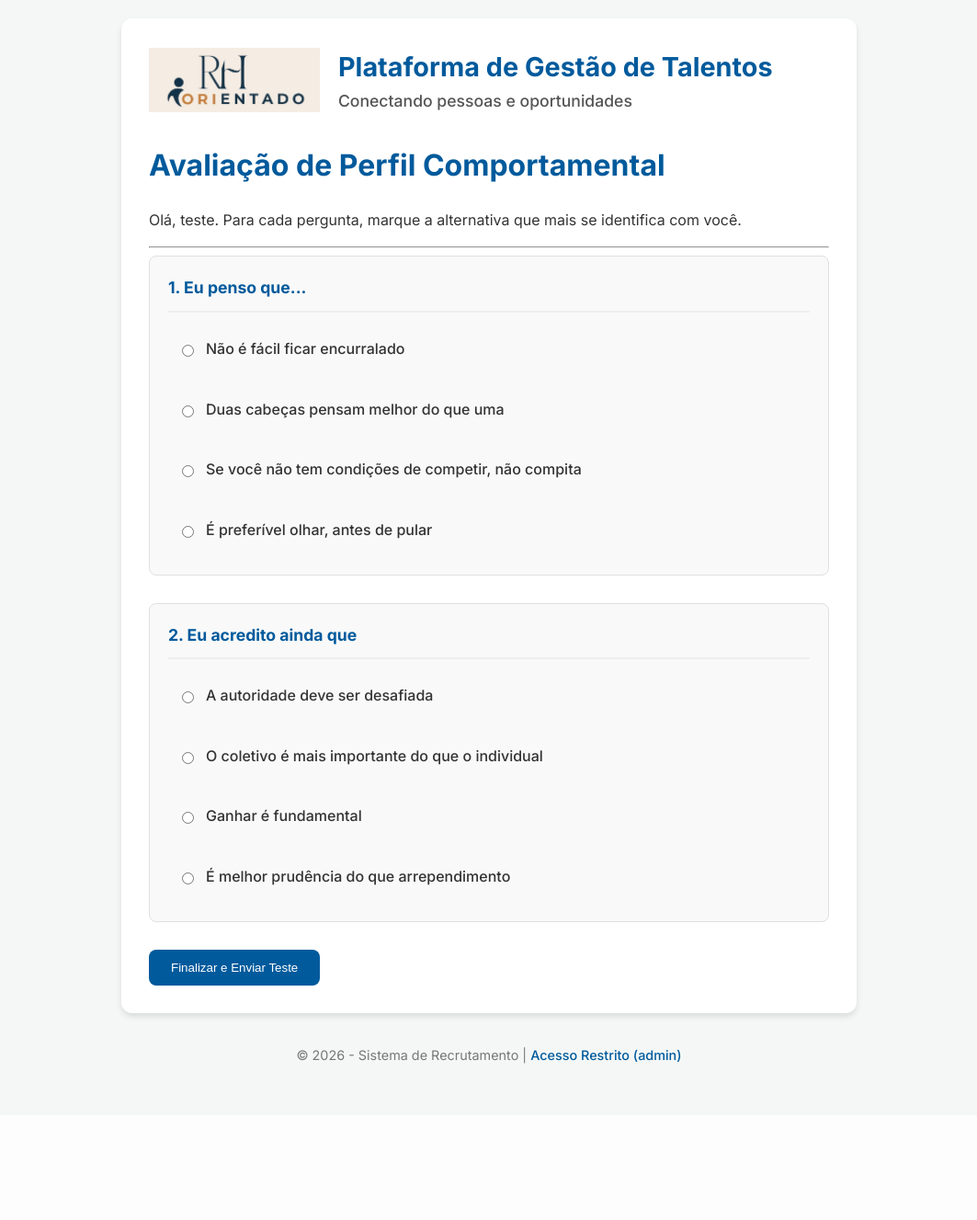
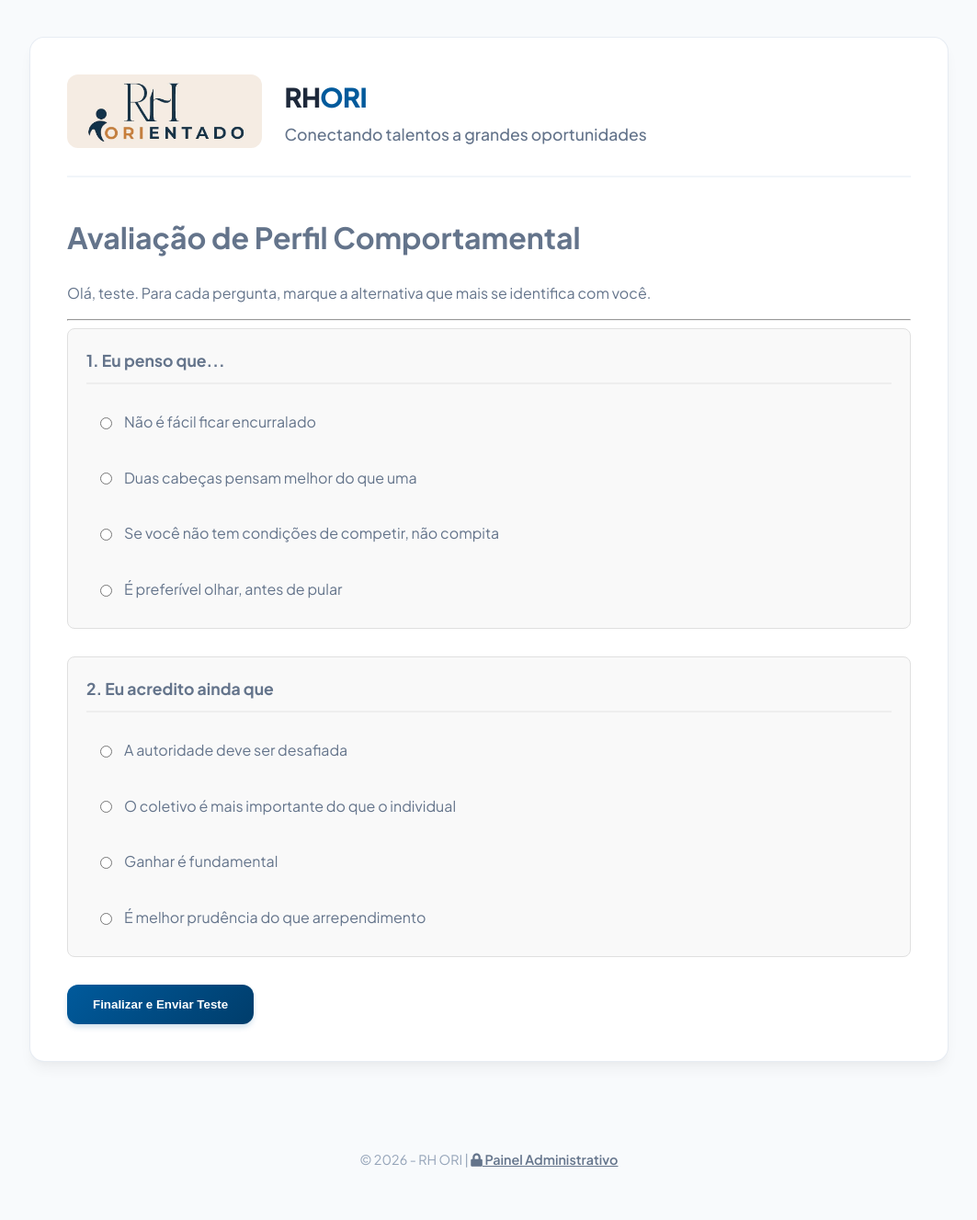
Before and after one commit to SutterDorneles/sistema-recrutamento-django, a Django app: page /candidato/4/teste/ in a window 1280 px wide. Shown: the whole page at 92% size, without its empty margins (108-1171 px from the left). Before the commit the page ends 1157 px from the top, so only its background shows below. Run offline with Django 4.2, Linux system fonts and the light colour scheme; data comes from the database, SQL or seed files in the repository.

Commit message:
Mudanças no visual

```diff
--- a/vagas/templates/base.html
+++ b/vagas/templates/base.html
@@ -4,223 +4,178 @@
 <head>
     <meta charset="UTF-8">
     <meta name="viewport" content="width=device-width, initial-scale=1.0">
-    <!-- Usando a fonte Inter do Google Fonts para um visual mais moderno -->
+
+    <!-- ✅ RESOLUÇÃO DO WHATSAPP: Configuração do Card de Compartilhamento -->
+    <title>{% block title %}Trabalhe Conosco | RH ORI{% endblock %}</title>
+    <meta property="og:title" content="Trabalhe Conosco - RH ORI">
+    <meta property="og:description" content="Encontre sua próxima oportunidade profissional em nosso portal de vagas.">
+    <meta property="og:type" content="website">
+    <meta property="og:url" content="{{ request.build_absolute_uri }}">
+    <meta property="og:image" content="https://www.rhori.com.br/static/vagas/images/logo.jpg"> <!-- Certifique-se que este link da logo funciona publicamente -->
+
+    <!-- Fontes Modernas -->
     <link rel="preconnect" href="https://fonts.googleapis.com">
     <link rel="preconnect" href="https://fonts.gstatic.com" crossorigin>
-    <link href="https://fonts.googleapis.com/css2?family=Inter:wght@400;500;700&display=swap" rel="stylesheet">
+    <link href="https://fonts.googleapis.com/css2?family=Plus+Jakarta+Sans:wght@400;500;600;700;800&display=swap" rel="stylesheet">
 
-    <!-- CORREÇÃO: Adicionado de volta o link para a biblioteca de ícones (Font Awesome) -->
+    <!-- Font Awesome -->
     <link rel="stylesheet" href="https://cdnjs.cloudflare.com/ajax/libs/font-awesome/5.15.4/css/all.min.css">
 
     <link rel="icon" href="{% static 'vagas/images/favicon.png' %}" type="image/png">
 
-    <title>{% block title %}Sistema de Recrutamento{% endblock %}</title>
-
     <style>
-        /* Reset básico e definição da fonte */
         :root {
             --cor-primaria: #005A9C;
-            --cor-secundaria: #25D366;
-            --cor-fundo: #f4f7f6;
-            --cor-texto: #333;
-            --cor-cartao: #ffffff;
-            --sombra-suave: 0 4px 6px rgba(0, 0, 0, 0.1);
+            --cor-primaria-light: #3b82f6;
+            --cor-fundo: #f8fafc;
+            --cor-texto-bold: #1e293b;
+            --cor-texto-corpo: #64748b;
+            --cor-branca: #ffffff;
+            --radius: 16px;
+            --sombra-premium: 0 10px 15px -3px rgba(0, 0, 0, 0.05), 0 4px 6px -2px rgba(0, 0, 0, 0.02);
         }
 
         body {
-            font-family: 'Inter', sans-serif;
+            font-family: 'Plus Jakarta Sans', sans-serif;
             background-color: var(--cor-fundo);
-            color: var(--cor-texto);
+            color: var(--cor-texto-corpo);
             margin: 0;
-            padding: 20px;
+            padding: 0;
             line-height: 1.6;
             display: flex;
             flex-direction: column;
             min-height: 100vh;
+        }
+
+        /* Container Principal com Estilo Card Premium */
+        .container {
+            max-width: 1000px;
+            margin: 40px auto;
+            padding: 40px;
+            background-color: var(--cor-branca);
+            border-radius: var(--radius);
+            box-shadow: var(--sombra-premium);
+            border: 1px solid rgba(226, 232, 240, 0.8);
+            flex-grow: 1;
+            width: 95%;
             box-sizing: border-box;
         }
 
-        /* Container principal */
-        .container {
-            max-width: 800px;
-            margin: 0 auto;
-            padding: 30px;
-            background-color: var(--cor-cartao);
-            border-radius: 12px;
-            box-shadow: var(--sombra-suave);
-            flex-grow: 1;
-            width: 100%;
-            box-sizing: border-box;
-        }
-
-        /* --- ESTILOS DO CABEÇALHO ATUALIZADOS --- */
+        /* Header Modernizado */
         .site-header {
             display: flex;
             align-items: center;
-            gap: 20px;
-            margin-bottom: 30px;
-        }
-        .site-header img {
-            height: 70px;
-            flex-shrink: 0; /* Impede que a imagem encolha */
-        }
-        .site-header .header-text h1 {
-            margin: 0;
-            color: var(--cor-primaria);
-            font-size: 1.8em;
-        }
-        .site-header .header-text h2 {
-            margin: 0;
-            font-weight: 500;
-            color: #555;
-            font-size: 1.1em;
+            gap: 24px;
+            margin-bottom: 40px;
+            padding-bottom: 30px;
+            border-bottom: 2px solid #f1f5f9;
         }
 
-        /* --- REGRA DE RESPONSIVIDADE PARA ECRÃS PEQUENOS --- */
-        @media (max-width: 600px) {
-            .site-header {
-                flex-direction: column; /* Empilha o logótipo e o texto */
-                text-align: center;     /* Centraliza o texto */
-            }
-            .site-header .header-text h1 {
-                font-size: 1.5em; /* Ajusta o tamanho da fonte para telemóveis */
-            }
-            .site-header .header-text h2 {
-                font-size: 1em;
-            }
-        }
-        /* --- FIM DA ATUALIZAÇÃO --- */
-
-        /* Títulos */
-        h1, h2, h3 {
-            color: var(--cor-primaria);
-            margin-top: 0;
+        .site-header img {
+            height: 80px;
+            border-radius: 12px;
+            transition: transform 0.3s ease;
         }
 
-        /* Links */
-        a {
-            color: var(--cor-primaria);
-            text-decoration: none;
-            font-weight: 500;
-        }
-        a:hover {
-            text-decoration: underline;
+        .site-header img:hover {
+            transform: scale(1.05);
         }
 
-        /* Botões */
-        .btn {
-            display: inline-block;
-            background-color: var(--cor-primaria);
-            color: white;
-            padding: 12px 24px;
-            border: none;
-            border-radius: 8px;
-            cursor: pointer;
-            text-align: center;
-            font-weight: 500;
-            transition: background-color 0.3s ease;
-        }
-        .btn:hover {
-            background-color: #004170;
-            text-decoration: none;
+        .header-text h1 {
+            margin: 0;
+            color: var(--cor-texto-bold);
+            font-size: 1.8rem;
+            font-weight: 800;
+            letter-spacing: -0.025em;
         }
 
-        /* Formulários */
-        form p {
-            margin-bottom: 15px;
-        }
-        form label {
-            display: block;
-            margin-bottom: 5px;
+        .header-text h2 {
+            margin: 4px 0 0 0;
             font-weight: 500;
-        }
-        form input, form select, form textarea {
-            width: 100%;
-            padding: 10px;
-            border: 1px solid #ccc;
-            border-radius: 8px;
-            box-sizing: border-box;
+            color: var(--cor-texto-corpo);
+            font-size: 1.1rem;
         }
 
-        /* Estilos para o Rodapé */
+        /* Estilo para Botões Modernos */
+        .btn {
+            background: linear-gradient(135deg, var(--cor-primaria) 0%, #003d6b 100%);
+            color: white !important;
+            padding: 14px 28px;
+            border-radius: 12px;
+            font-weight: 600;
+            transition: all 0.3s ease;
+            box-shadow: 0 4px 6px -1px rgba(0, 90, 156, 0.2);
+            border: none;
+            display: inline-flex;
+            align-items: center;
+            justify-content: center;
+            gap: 8px;
+        }
+
+        .btn:hover {
+            transform: translateY(-2px);
+            box-shadow: 0 10px 15px -3px rgba(0, 90, 156, 0.3);
+            text-decoration: none !important;
+        }
+
+        /* Mensagens de Alerta */
+        .message {
+            padding: 16px 20px;
+            border-radius: 12px;
+            margin-bottom: 24px;
+            font-weight: 600;
+            display: flex;
+            align-items: center;
+            gap: 12px;
+        }
+        .message.error { background-color: #fef2f2; color: #991b1b; border: 1px solid #fee2e2; }
+        .message.success { background-color: #f0fdf4; color: #166534; border: 1px solid #dcfce7; }
+
+        /* Rodapé */
         footer {
             text-align: center;
-            padding: 20px 0;
-            margin-top: auto;
-            font-size: 0.9em;
-            color: #777;
+            padding: 40px 0;
+            color: #94a3b8;
+            font-size: 0.9rem;
         }
 
-        /* ✅ ADICIONE ESTE NOVO BLOCO DE ESTILOS */
-        .messages-container {
-            padding: 0;
-            margin-bottom: 20px;
+        footer a { color: #64748b; font-weight: 600; }
+
+        /* Responsividade */
+        @media (max-width: 600px) {
+            .container { padding: 24px; margin: 20px auto; }
+            .site-header { flex-direction: column; text-align: center; }
+            .header-text h1 { font-size: 1.5rem; }
         }
-
-        .message {
-            list-style: none;
-            padding: 15px 20px;
-            margin-bottom: 10px;
-            border-radius: 8px;
-            font-weight: 500;
-            border: 1px solid transparent;
-        }
-
-        /* Estilo para mensagens de erro */
-        .message.error {
-            background-color: #f8d7da; /* Fundo vermelho claro */
-            color: #721c24; /* Texto vermelho escuro */
-            border-color: #f5c6cb;
-        }
-
-        /* Estilo para mensagens de sucesso (útil para o futuro) */
-        .message.success {
-            background-color: #d4edda; /* Fundo verde claro */
-            color: #155724; /* Texto verde escuro */
-            border-color: #c3e6cb;
-        }
-
-        /* Estilo para mensagens de aviso (útil para o futuro) */
-        .message.warning {
-            background-color: #fff3cd; /* Fundo amarelo claro */
-            color: #856404; /* Texto amarelo escuro */
-            border-color: #ffeeba;
-        }
-
     </style>
 </head>
 <body>
     <div class="container">
-        <!-- HTML do cabeçalho atualizado para usar as novas classes CSS -->
         <header class="site-header">
-            <img src="{% static 'vagas/images/logo.jpg' %}" alt="Logo da Empresa">
+            <img src="{% static 'vagas/images/logo.jpg' %}" alt="Logo RH ORI">
             <div class="header-text">
-                <h1>Plataforma de Gestão de Talentos</h1>
-                <h2>Conectando pessoas e oportunidades</h2>
+                <h1>RH<span style="color: var(--cor-primaria)">ORI</span></h1>
+                <h2>Conectando talentos a grandes oportunidades</h2>
             </div>
         </header>
 
-        {# ✅ ADICIONE TODO ESTE BLOCO DE CÓDIGO AQUI #}
         {% if messages %}
             <div class="messages-container">
-                {# Loop que percorre todas as mensagens enviadas pela view #}
                 {% for message in messages %}
-                    {# A tag da mensagem (ex: 'error', 'success') é usada como uma classe CSS #}
                     <div class="message {{ message.tags }}">
+                        <i class="fas {% if message.tags == 'error' %}fa-exclamation-circle{% else %}fa-check-circle{% endif %}"></i>
                         {{ message }}
                     </div>
                 {% endfor %}
             </div>
         {% endif %}
 
-        <!-- O conteúdo específico de cada página será inserido aqui -->
         {% block content %}
         {% endblock %}
     </div>
 
-    <!-- Rodapé com o link para o admin -->
     <footer>
-        <p>&copy; {% now "Y" %} - Sistema de Recrutamento | <a href="{% url 'admin:index' %}">Acesso Restrito (admin) </a></p>
+        <p>&copy; {% now "Y" %} - RH ORI | <a href="{% url 'admin:index' %}"><i class="fas fa-lock"></i> Painel Administrativo</a></p>
     </footer>
 </body>
 </html>
```
